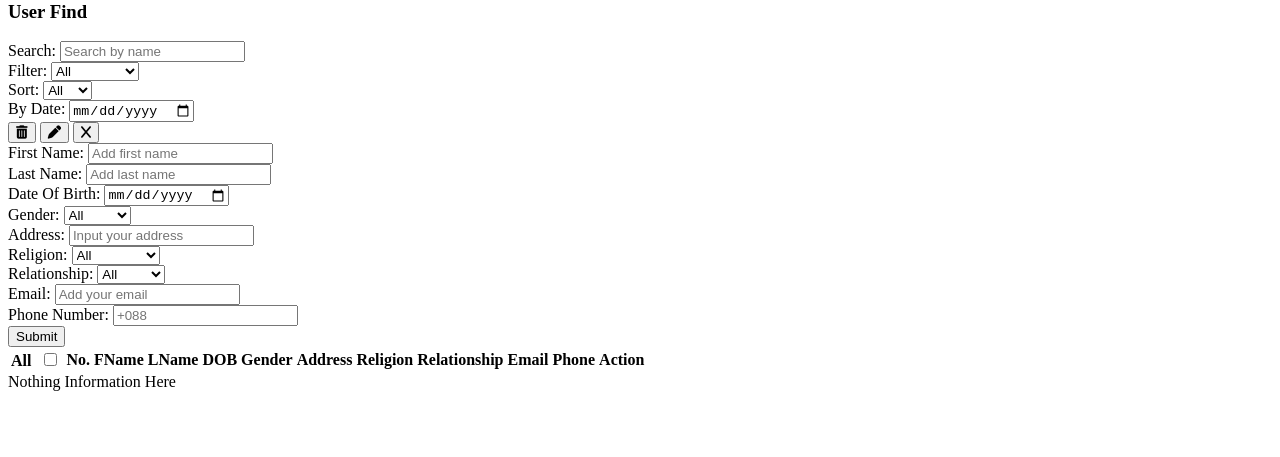
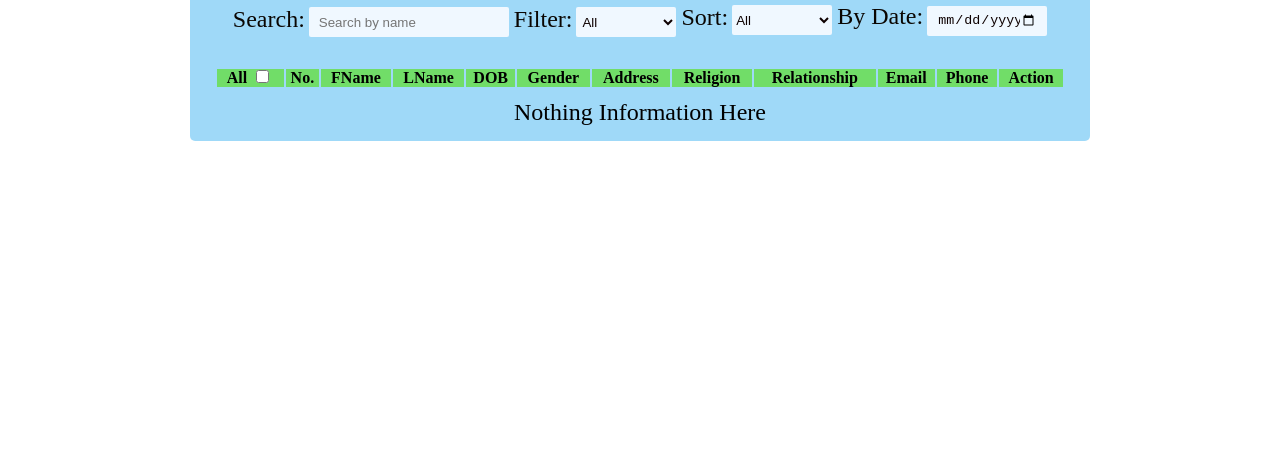
Before and after one commit to Sadik3238/User-Bioinformation-app, a plain HTML site: page index.html in a window 1280 px wide. Shown: the part 343-800 px from the top of the page. Drawn offline with Linux system fonts and the light colour scheme; the site is published under a folder, as on GitHub Pages, so addresses that start at the root find nothing.

Commit message:
site update

```diff
--- a/index.html
+++ b/index.html
@@ -6,8 +6,8 @@
     <meta name="viewport" content="width=device-width, initial-scale=1.0">
     <title>User Management App</title>
     <link rel="stylesheet" href="https://cdnjs.cloudflare.com/ajax/libs/font-awesome/6.6.0/css/all.min.css">
-    <link rel="stylesheet" href="/style.css">
-    <script defer src="/app.js"></script>
+    <link rel="stylesheet" href="./style.css">
+    <script defer src="./app.js"></script>
 </head>
 
 <body>
```
